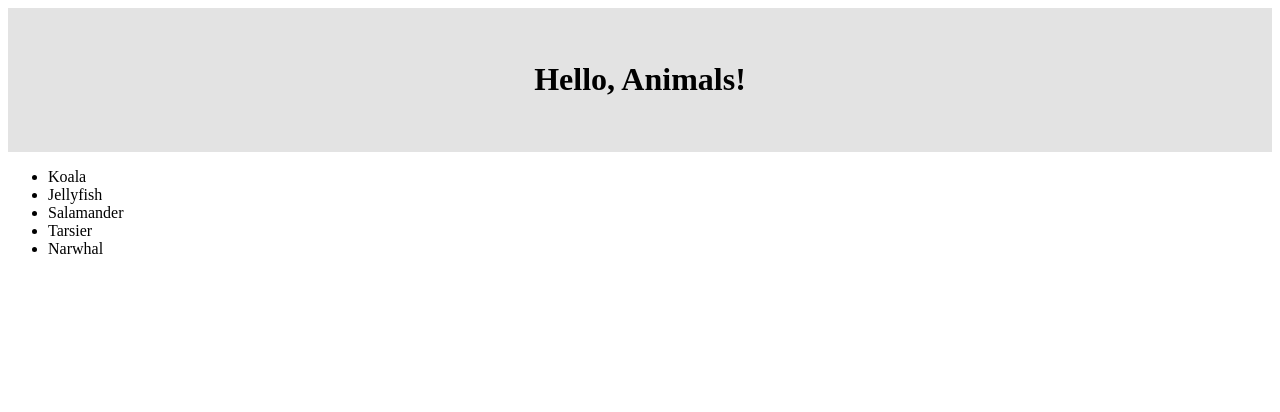
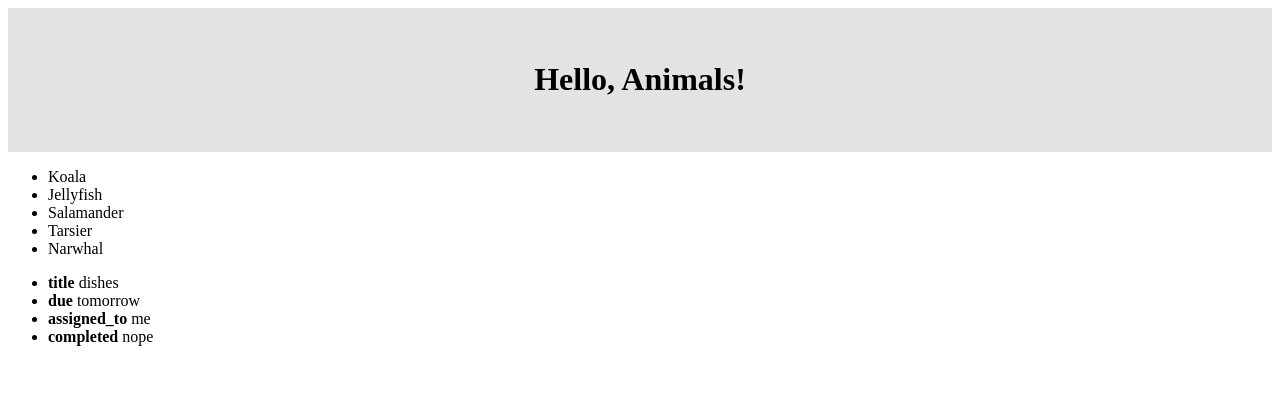
Before and after one commit to curry7455/PHPKW, a PHP site: page /week1/index.php in a window 1280 px wide. Shown: the top 412 px of the page. Run offline with PHP 8.4, Linux system fonts and the light colour scheme.

Commit message:
associative arrays

```diff
--- a/week1/index.php
+++ b/week1/index.php
@@ -14,4 +14,12 @@ $animals = [
 
 ];
 
+$task = [//title, due, assigned_to, completed
+    'title' => 'dishes',
+    'due' => 'tomorrow',
+    'assigned_to' => 'me',
+    'completed' => 'nope'
+
+];
+
 require 'index.view.php';
--- a/week1/index.view.php
+++ b/week1/index.view.php
@@ -24,8 +24,12 @@
             foreach ($animals as $animal) {
                 echo "<li>$animal</li>";
             }
-
             ?>
+        </ul>
+        <ul>
+            <?php foreach ($task as $detail => $val) : ?>
+                <li><strong><?= $detail; ?></strong> <?= $val; ?></li>
+            <?php endforeach; ?>
         </ul>
 </body>
 </html>
```
